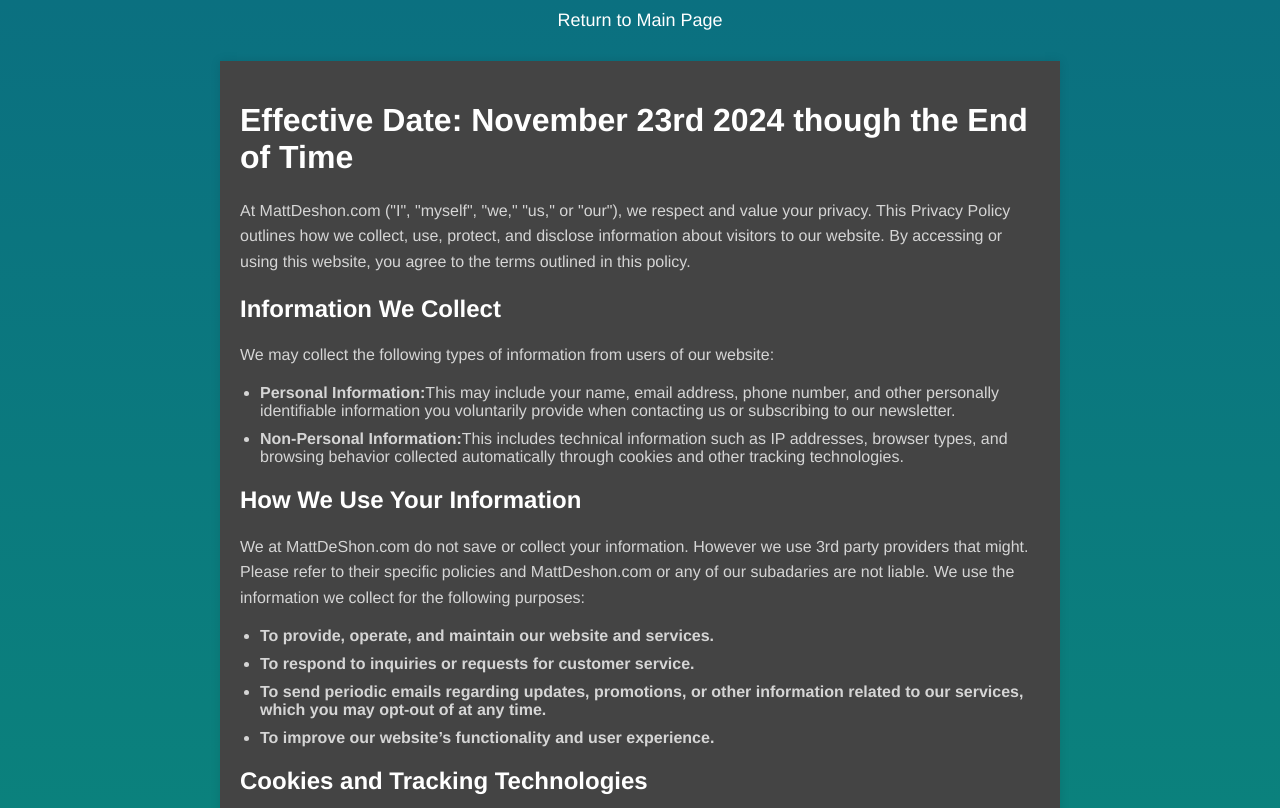
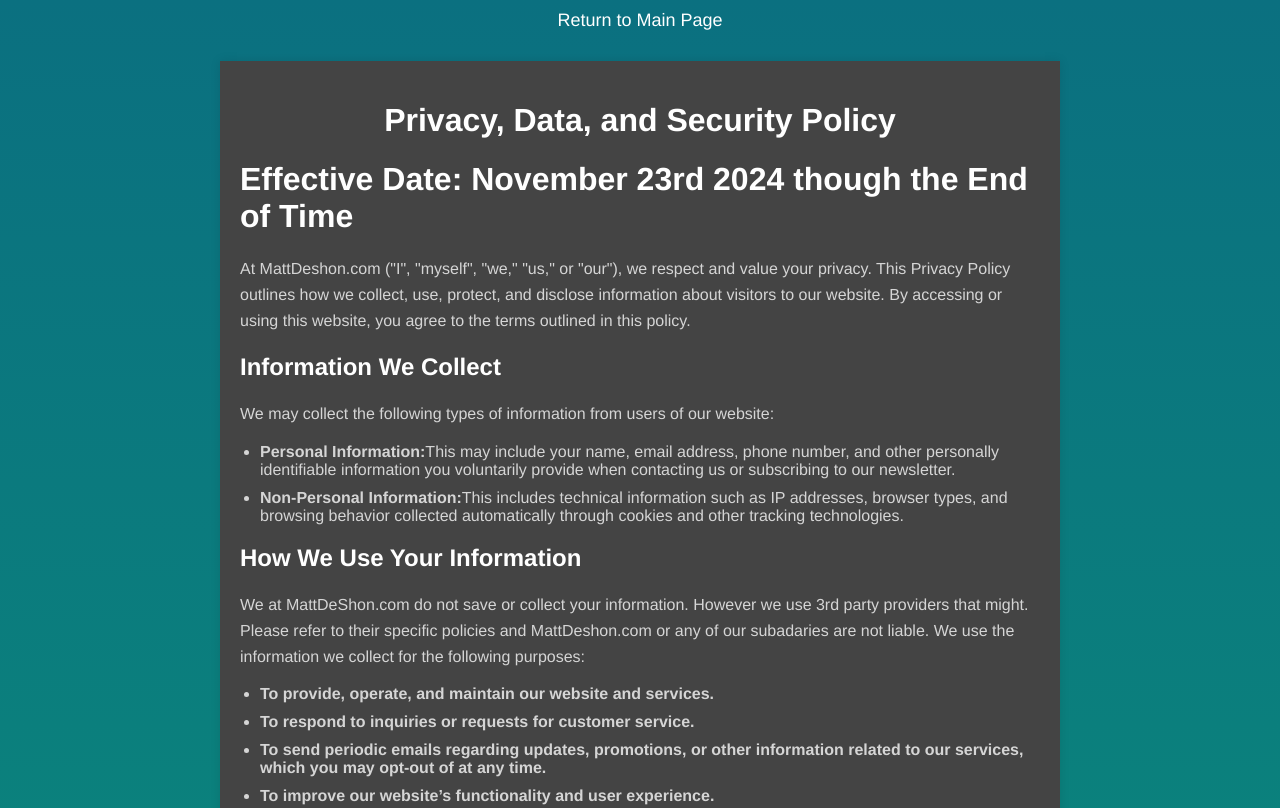
Before and after one commit to mdeshon82/mdeshon82.github.io, a plain HTML site: page privacy-policy.html in a window 1280 px wide. Shown: the top 808 px of the page. Drawn offline with Linux system fonts and the light colour scheme.

Commit message:
Update privacy-policy.html

```diff
--- a/privacy-policy.html
+++ b/privacy-policy.html
@@ -67,6 +67,8 @@
         <a href="https://mattdeshon.com/#home">Return to Main Page</a>
     </div>
     <div class="container">
+        <h1 style="text-align: center;">Privacy, Data, and Security Policy</h1>
+
         <h1>Effective Date: November 23rd 2024 though the End of Time</h1>
 
         <p>At MattDeshon.com ("I", "myself", "we," "us," or "our"), we respect and value your privacy. This Privacy Policy outlines how we collect, use, protect, and disclose information about visitors to our website. By accessing or using this website, you agree to the terms outlined in this policy. </p>
```
